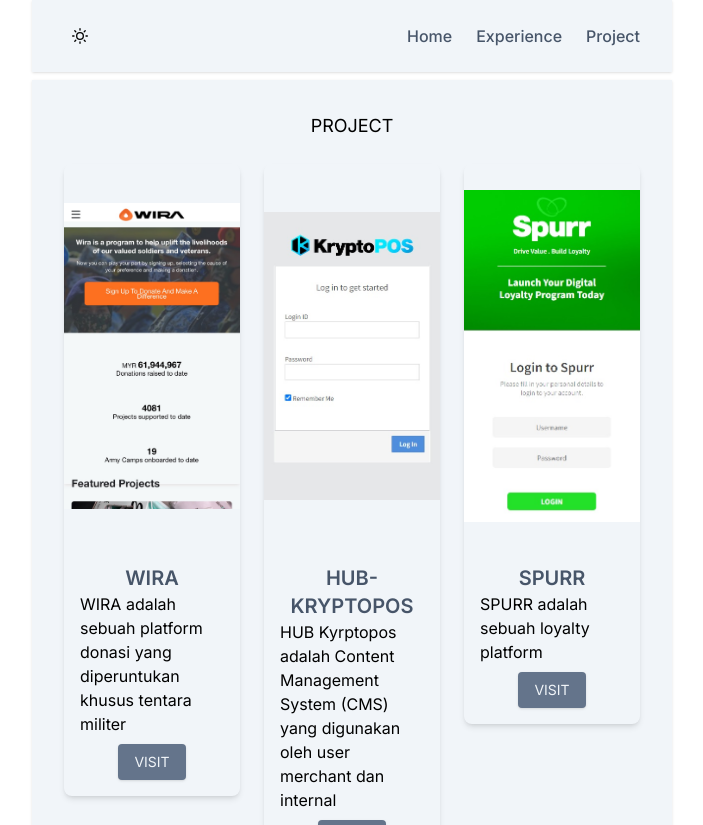
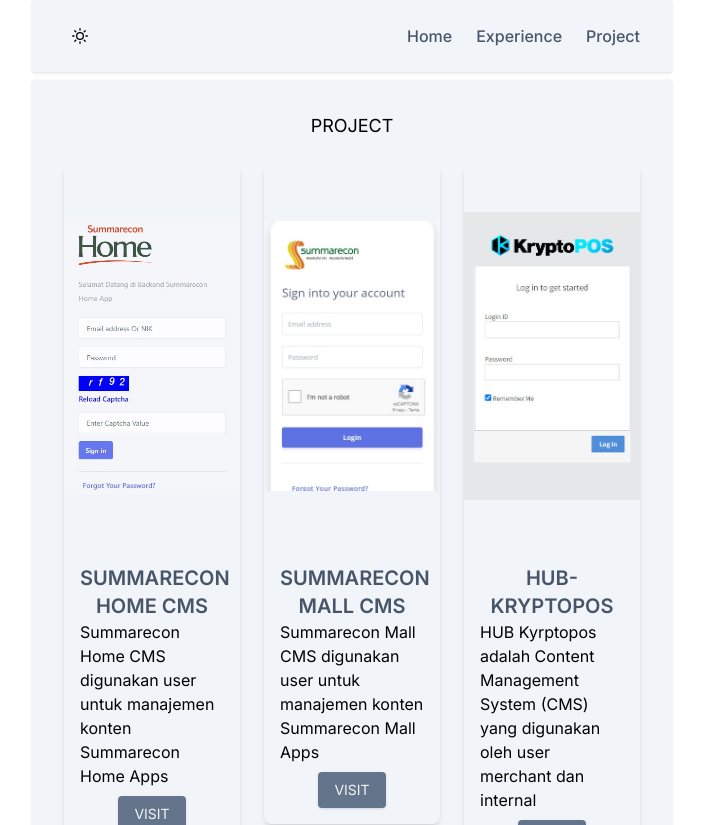
Before and after one commit to setiawan91/portfolio, a Next.js app: page /project in a window 1280 px wide. Shown: the top 825 px of the page, without its empty margins (288-991 px from the left). Built offline with nearby package versions, Linux system fonts and the light colour scheme.

Commit message:
update new projects

```diff
--- a/pages/project.tsx
+++ b/pages/project.tsx
@@ -18,11 +18,23 @@
     //     content: "E-PROC adalah sebuah sistem procurement berbasis web",
     //     url: "http://dev-eproc-aca.ap-southeast-1.elasticbeanstalk.com/",
     // },
+    // {
+    //   title: "WIRA",
+    //   img: '/wira.jpg',
+    //   content: "WIRA adalah sebuah platform donasi yang diperuntukan khusus tentara militer",
+    //   url: "https://wira.tanky.my/",
+    // },
     {
-      title: "WIRA",
-      img: '/wira.jpg',
-      content: "WIRA adalah sebuah platform donasi yang diperuntukan khusus tentara militer",
-      url: "https://wira.tanky.my/",
+      title: "SUMMARECON HOME CMS",
+      img: '/home-cms.jpg',
+      content: "Summarecon Home CMS digunakan user untuk manajemen konten Summarecon Home Apps",
+      url: "https://satusummarecon.com/home_web_trial/auth/login",
+    },
+    {
+      title: "SUMMARECON MALL CMS",
+      img: '/mall-cms.jpg',
+      content: "Summarecon Mall CMS digunakan user untuk manajemen konten Summarecon Mall Apps",
+      url: "https://satusummarecon.com/loyaltyprogramtrial/login",
     },
     {
       title: "HUB-KRYPTOPOS",
```
Also changed, not shown: public/home-cms.jpg (added), public/mall-cms.jpg (added).
